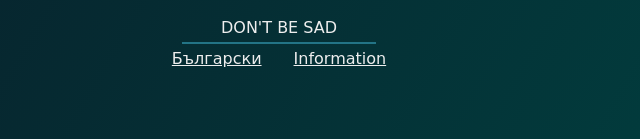
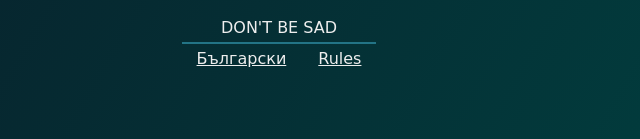
Before and after one commit to MaMyT1983/Dice-game, a plain HTML site: page English Version/index-e.html in a window 1280 px wide. Shown: the part 563-702 px from the top of the page, without its empty margins (361-1001 px from the left). Drawn offline with nearby package versions, Linux system fonts and the light colour scheme.

Commit message:
Rules tag

```diff
--- a/English Version/index-e.html
+++ b/English Version/index-e.html
@@ -58,7 +58,7 @@
 
     <div class="lang-info">
       <div class="lang"><a href="../index.html" style="color: #EEEEEE">Български</a></div>
-      <div class="info"><a href="./info-e.html" style="color: #EEEEEE">Information</a></div>
+      <div class="info"><a href="./info-e.html" style="color: #EEEEEE">Rules</a></div>
 
     </div>
   </div>
```
